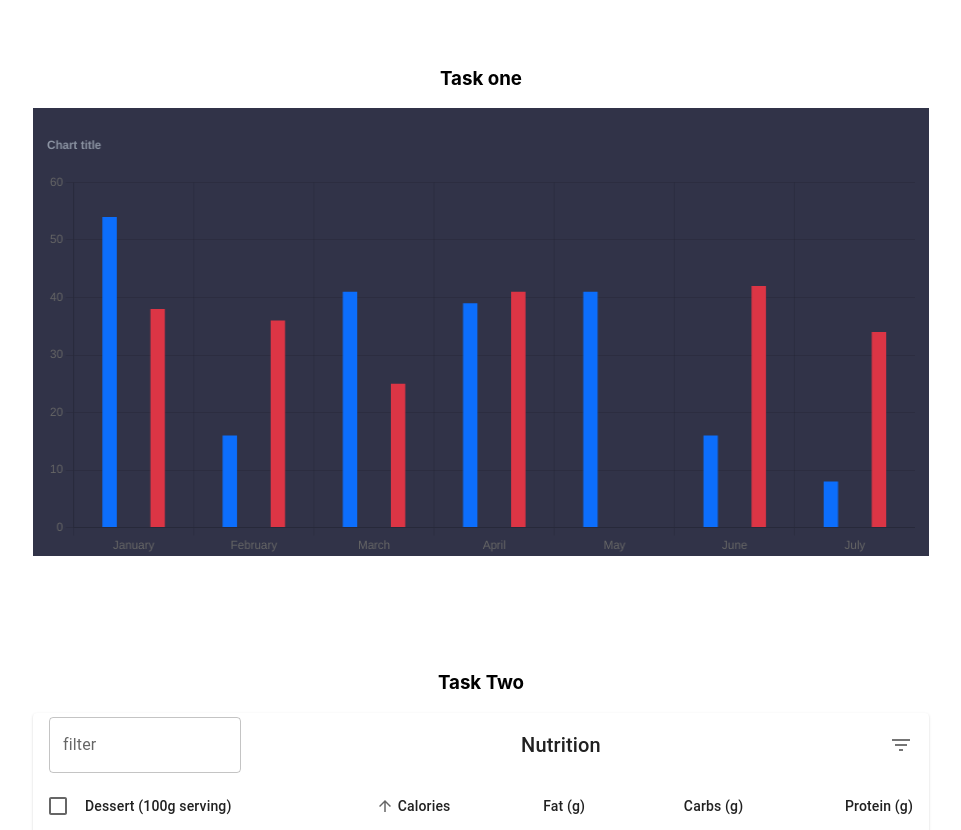
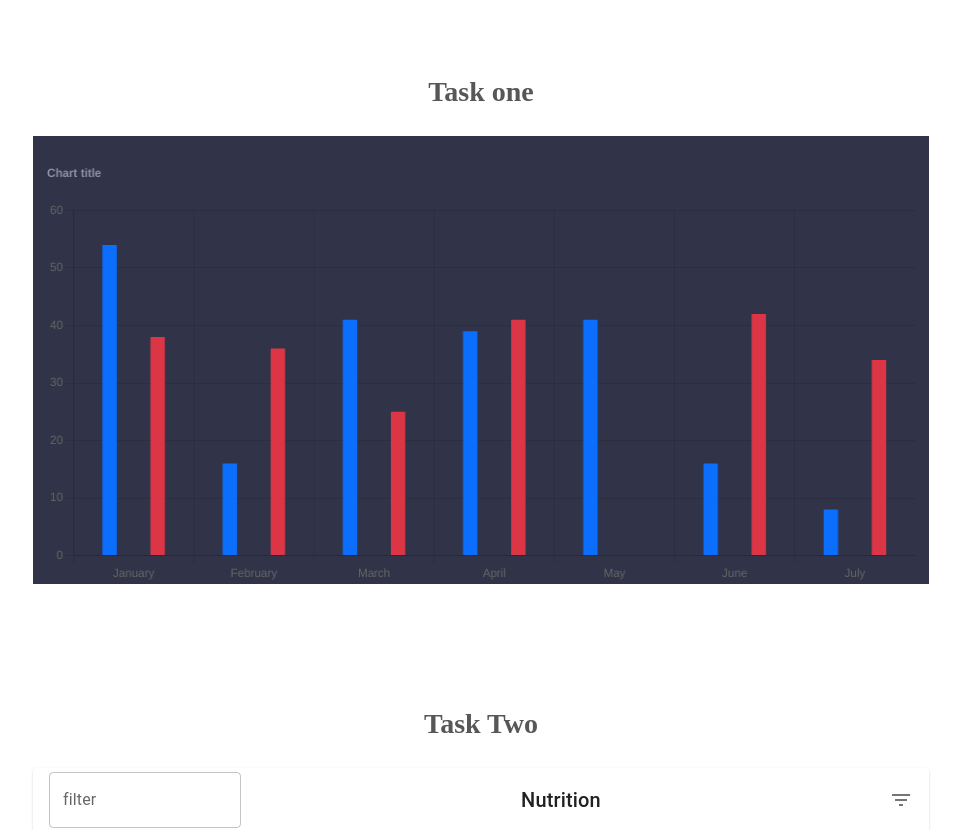
Before and after one commit to milad-heidari/panel, a React (Create React App) app: page / in a window 1280 px wide. Shown: the top 830 px of the page, without its empty margins (159-1120 px from the left). Built offline with nearby package versions, Linux system fonts and the light colour scheme.

Commit message:
complete base css

```diff
--- a/src/index.css
+++ b/src/index.css
@@ -1,13 +1,9 @@
 body {
   margin: 0;
-  font-family: -apple-system, BlinkMacSystemFont, 'Segoe UI', 'Roboto', 'Oxygen',
-    'Ubuntu', 'Cantarell', 'Fira Sans', 'Droid Sans', 'Helvetica Neue',
-    sans-serif;
-  -webkit-font-smoothing: antialiased;
-  -moz-osx-font-smoothing: grayscale;
+  font-family:cursive;
 }
 
-code {
-  font-family: source-code-pro, Menlo, Monaco, Consolas, 'Courier New',
-    monospace;
+h1,h2,h3,h4,h5,h6{
+  color: rgb(87, 87, 87);
+  font-size: 28px;
 }
```
